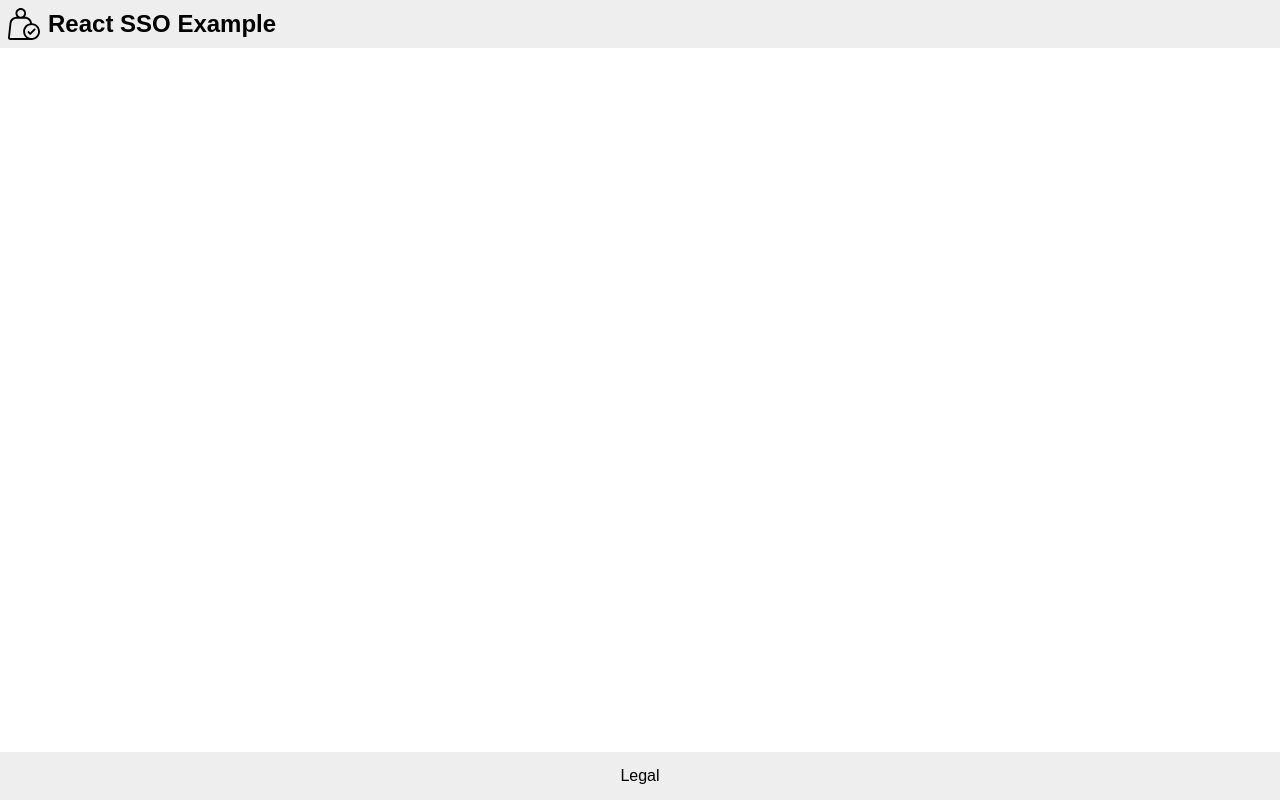
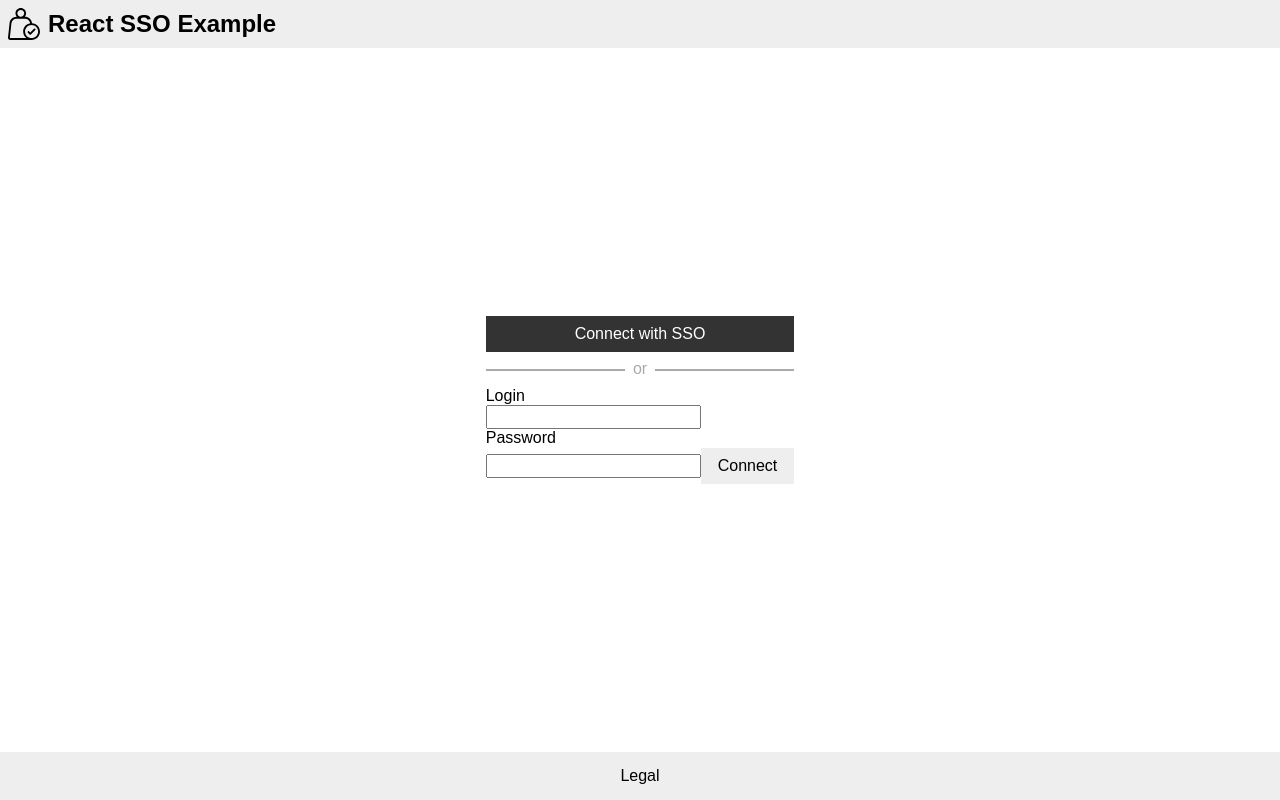
Before and after one commit to jlguenego/react-sso-example, a React (Create React App) app in the folder front/: page /login in a window 1280 px wide. Built offline with nearby package versions, Linux system fonts and the light colour scheme.

Commit message:
route login

```diff
--- a/front/src/index.scss
+++ b/front/src/index.scss
@@ -1,4 +1,10 @@
 @import '../node_modules/normalize.css/normalize.css';
+
+*,
+*::before,
+*::after {
+  box-sizing: border-box;
+}
 
 body {
   font-family: sans-serif;
@@ -11,6 +17,7 @@ main {
   flex-flow: column;
   width: 100%;
   max-width: 40em;
+  padding: 0.5em;
 }
 
 h1 {
--- a/front/src/layout/Main/Main.tsx
+++ b/front/src/layout/Main/Main.tsx
@@ -3,6 +3,7 @@ import { Switch, Route } from 'react-router-dom';
 import './Main.scss';
 import Home from '../../routes/Home/Home';
 import Legal from '../../routes/Legal/Legal';
+import Login from '../../routes/Login/Login';
 
 export default () => (
   <div className="Main">
@@ -13,6 +14,9 @@ export default () => (
       <Route exact path="/legal">
         <Legal />
       </Route>
+      <Route exact path="/login">
+        <Login />
+      </Route>
 
     </Switch>
   </div>
--- a/front/src/routes/Home/Home.tsx
+++ b/front/src/routes/Home/Home.tsx
@@ -1,6 +1,6 @@
 import React from 'react';
 import './Home.scss';
-import Connection from '../../layout/Connection/Connection';
+import Connection from '../../widgets/Connection/Connection';
 
 export default (props: any) => (
   <main className="Home">
--- /dev/null
+++ b/front/src/routes/Login/Login.scss
@@ -0,0 +1,32 @@
+.Login {
+    section {
+        display: flex;
+        flex-flow: column;
+        align-items: stretch;
+    }
+    .or {
+        position: relative;
+        display: flex;
+        justify-content: center;
+        background: transparent;
+        &::before {
+            position: absolute;
+            z-index: -2;
+            top: 50%;
+            left: 0;
+            content: " ";
+            border: 0.1em solid #aaa;
+            height: 0;
+            width: 100%;
+        }
+        &::after {
+            position: relative;
+            z-index: -1;
+            content: "or";
+            display: flex;
+            background: white;
+            padding: 0.5em;
+            color: #aaa;
+        }
+    }
+}
--- /dev/null
+++ b/front/src/routes/Login/Login.tsx
@@ -0,0 +1,22 @@
+import React from 'react';
+import './Login.scss';
+
+export default () => (
+  <main className="Login">
+    <section>
+      <button className="primary">Connect with SSO</button>
+      <div className="or"></div>
+      <form>
+        <label>
+          <div>Login</div>
+          <input type="text" />
+        </label>
+        <label>
+          <div>Password</div>
+          <input type="password" />
+        </label>
+        <button>Connect</button>
+      </form>
+    </section>
+  </main>
+);
--- a/front/src/layout/Connection/Connection.tsx
+++ b/front/src/widgets/Connection/Connection.tsx
@@ -1,8 +1,11 @@
 import React from 'react';
 import './Connection.scss';
+import { Link } from 'react-router-dom';
 
 export default () => (
   <section className="Connection">
-    <button>Connect</button>
+    <Link to="/login">
+      <button>Connect</button>
+    </Link>
   </section>
 );
```
Also changed, not shown: front/src/widgets/Connection/Connection.scss (renamed from front/src/layout/Connection/Connection.scss).
